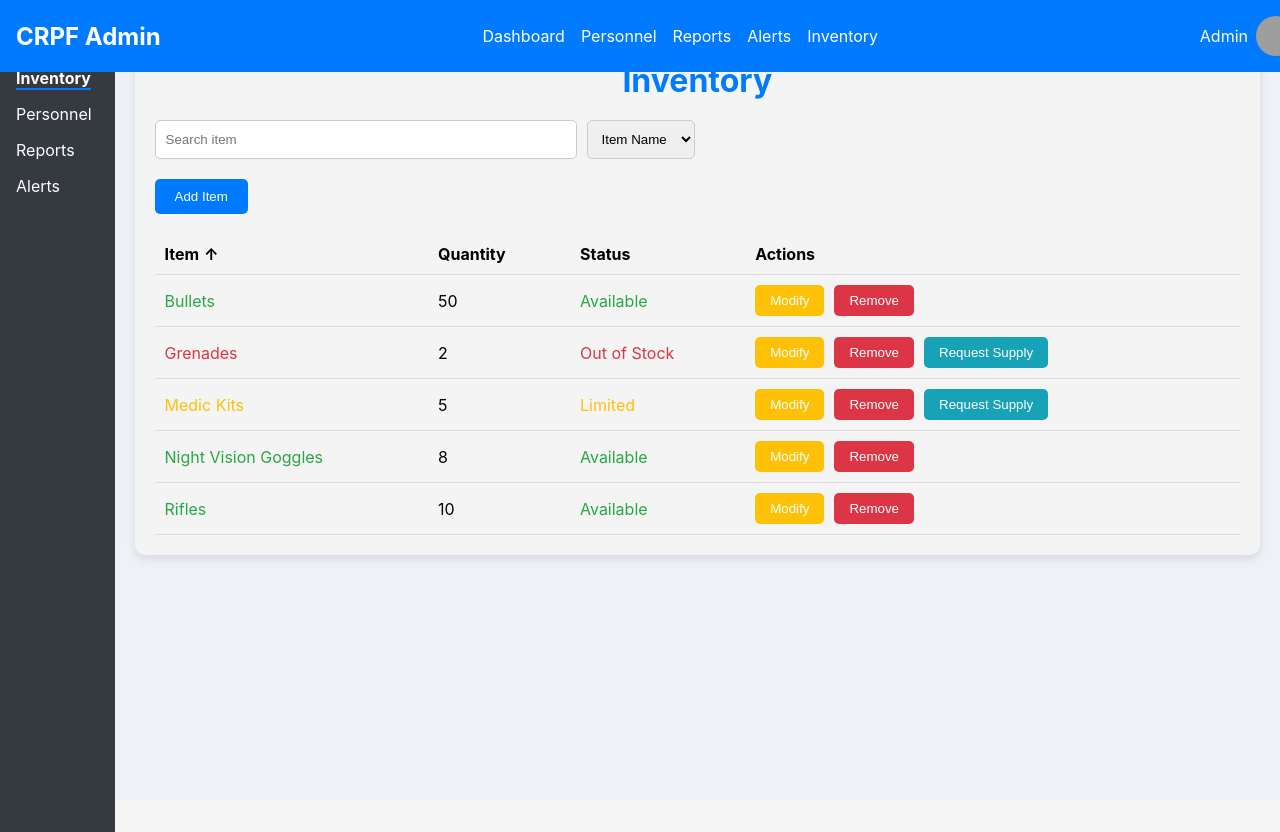
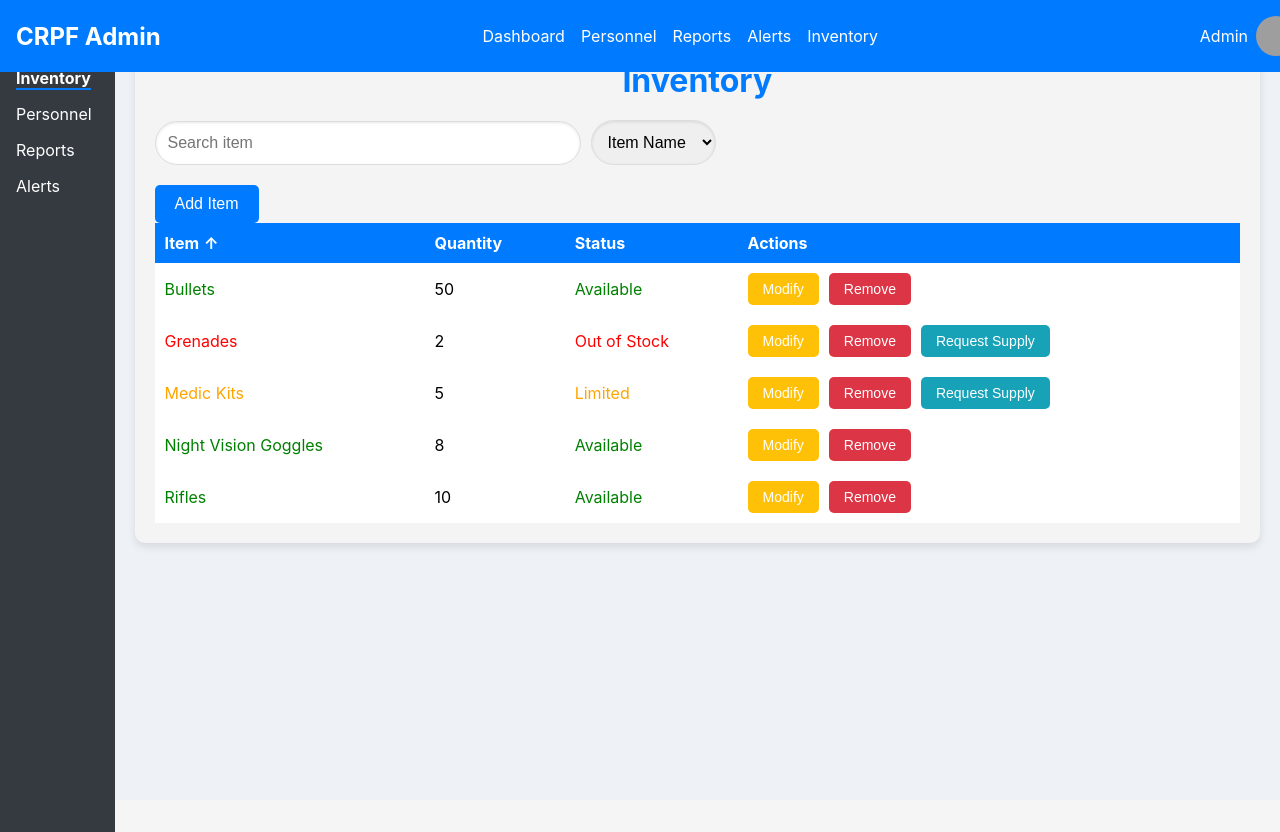
Before and after one commit to sarthakkarora/CRPF-PORTAL, a React (Create React App) app: page /inventory in a window 1280 px wide. Built offline with nearby package versions, Linux system fonts and the light colour scheme; grey boxes are pictures that could not be loaded.

Commit message:
Inventory.css

```diff
--- a/src/components/Inventory.css
+++ b/src/components/Inventory.css
@@ -3,6 +3,7 @@
   background-color: #f4f4f4;
   border-radius: 10px;
   box-shadow: 0 4px 8px rgba(0, 0, 0, 0.1);
+  position: relative;
 }
 
 .inventory-heading {
@@ -10,44 +11,67 @@
   color: #007bff;
 }
 
+.controls-container {
+  display: flex;
+  align-items: center;
+  justify-content: space-between;
+  gap: 10px;
+  margin-bottom: 10px;
+}
+
 .search-container {
+  display: flex;
+  align-items: center;
+  flex-grow: 1;
+  gap: 10px;
   margin-bottom: 20px;
-  display: flex;
-  gap: 10px;
 }
 
 .search-container input {
-  padding: 10px;
+  flex: 1;
+  padding: 12px;
   width: 100%;
   max-width: 400px;
-  border: 1px solid #ccc;
-  border-radius: 5px;
+  border: 1px solid #ddd;
+  border-radius: 25px;
+  font-size: 16px;
+  box-shadow: inset 0 1px 3px rgba(0, 0, 0, 0.1);
+  transition: border-color 0.3s, box-shadow 0.3s;
+}
+.search-container input:focus {
+  border-color: #007bff;
+  outline: none;
+  box-shadow: 0 0 8px rgba(0, 123, 255, 0.25);
 }
 
 .search-field-select {
-  padding: 10px;
-  border: 1px solid #ccc;
-  border-radius: 5px;
+  padding: 12px;
+  border: 1px solid #ddd;
+  border-radius: 25px;
+  font-size: 16px;
+  box-shadow: inset 0 1px 3px rgba(0, 0, 0, 0.1);
+  transition: border-color 0.3s, box-shadow 0.3s;
 }
 
-.toggle-add-item-button {
-  background-color: #007bff;
-  color: white;
-  border: none;
-  padding: 10px 20px;
-  border-radius: 5px;
-  cursor: pointer;
-  margin-bottom: 20px;
+.add-item-form,
+.export-buttons {
+  display: flex;
+  gap: 10px;
+  align-items: center;
 }
 
-.toggle-add-item-button:hover {
-  background-color: #0056b3;
-  transform: scale(1.05);
-  box-shadow: 0 4px 8px rgba(0, 0, 0, 0.1);
+.search-field-select:focus {
+  border-color: #007bff;
+  outline: none;
+  box-shadow: 0 0 8px rgba(0, 123, 255, 0.25);
 }
 
 .add-item-form {
-  margin-bottom: 20px;
+  margin: 0;
+}
+
+.export-buttons {
+  margin-left: 10px;
 }
 
 .add-item-form input,
@@ -82,36 +106,47 @@
 .inventory-table td {
   padding: 10px;
   text-align: left;
-  border-bottom: 1px solid #ddd;
 }
 
 .inventory-table th {
+  background-color: #007bff;
+  color: #fff;
   cursor: pointer;
-  position: relative;
 }
 
-.inventory-table th::after {
-  content: '';
-  position: absolute;
-  right: 10px;
-  top: 50%;
-  transform: translateY(-50%);
-  width: 0;
-  height: 0;
-  border-left: 5px solid transparent;
-  border-right: 5px solid transparent;
+.inventory-table td {
+  background-color: #fff;
 }
 
-.inventory-table th.sort-asc::after {
-  border-bottom: 5px solid #007bff;
+.status-available {
+  color: green;
 }
 
-.inventory-table th.sort-desc::after {
-  border-top: 5px solid #007bff;
+.status-limited {
+  color: orange;
 }
 
-.inventory-table tr:hover {
-  background-color: #f1f1f1;
+.status-out-of-stock {
+  color: red;
+}
+
+.modify-button,
+.remove-button,
+.request-supply-button {
+  background-color: #007bff;
+  color: #fff;
+  border: none;
+  padding: 5px 10px;
+  border-radius: 5px;
+  cursor: pointer;
+  font-size: 14px;
+  margin-right: 5px;
+}
+
+.modify-button:hover,
+.remove-button:hover,
+.request-supply-button:hover {
+  background-color: #0056b3;
 }
 
 .modify-button {
@@ -122,6 +157,7 @@
   border-radius: 5px;
   margin-right: 10px;
   cursor: pointer;
+  transition: background-color 0.3s, transform 0.3s, box-shadow 0.3s;
 }
 
 .remove-button {
@@ -132,6 +168,7 @@
   border-radius: 5px;
   margin-right: 10px;
   cursor: pointer;
+  transition: background-color 0.3s, transform 0.3s, box-shadow 0.3s;
 }
 
 .request-supply-button {
@@ -142,6 +179,7 @@
   border-radius: 5px;
   margin-right: 10px;
   cursor: pointer;
+  transition: background-color 0.3s, transform 0.3s, box-shadow 0.3s;
 }
 
 .modify-button:hover {
@@ -152,7 +190,6 @@
 
 .remove-button:hover {
   background-color: #c82333;
-  transform: scale(1.05);
   box-shadow: 0 4px 8px rgba(0, 0, 0, 0.1);
 }
 
@@ -162,16 +199,90 @@
   box-shadow: 0 4px 8px rgba(0, 0, 0, 0.1);
 }
 
-.status-available {
-  color: #28a745;
+.file-upload-button {
+  background-color: #007bff;
+  color: #fff;
+  border: none;
+  padding: 10px 20px;
+  border-radius: 5px;
+  cursor: pointer;
+  font-size: 16px;
+  margin-left: 10px;
 }
 
-.status-limited {
-  color: #ffc107;
+.file-upload-button:hover {
+  background-color: #0056b3;
 }
 
-.status-out-of-stock {
-  color: #dc3545;
+.export-button {
+  background-color: #4CAF50;
+  border: none;
+  color: white;
+  padding: 10px 20px;
+  text-align: center;
+  text-decoration: none;
+  display: inline-block;
+  font-size: 16px;
+  margin: 0;
+  cursor: pointer;
+  border-radius: 5px;
+}
+
+.export-button:hover {
+  background-color: #45a049;
+}
+
+.toggle-add-item-button {
+  background-color: #007bff;
+  border: none;
+  color: white;
+  padding: 10px 20px;
+  text-align: center;
+  text-decoration: none;
+  display: inline-block;
+  font-size: 16px;
+  margin: 0;
+  cursor: pointer;
+  border-radius: 5px;
+}
+
+.toggle-add-item-button:hover {
+  background-color: #0056b3;
+  transform: scale(1.05);
+  box-shadow: 0 4px 8px rgba(0, 0, 0, 0.1);
+}
+
+.supplier-dropdown {
+  display: none;
+  position: absolute;
+  top: 60px;
+  right: 20px;
+  background-color: #fff;
+  border: 1px solid #ddd;
+  border-radius: 5px;
+  box-shadow: 0 4px 8px rgba(0, 0, 0, 0.1);
+  padding: 10px;
+}
+
+.supplier-dropdown p {
+  margin: 0;
+  font-weight: bold;
+}
+
+.supplier-option {
+  display: block;
+  background-color: #007bff;
+  color: #fff;
+  border: none;
+  padding: 10px;
+  border-radius: 5px;
+  cursor: pointer;
+  margin-bottom: 5px;
+  text-align: center;
+}
+
+.supplier-option:hover {
+  background-color: #0056b3;
 }
 
 .sort-arrow {
```
